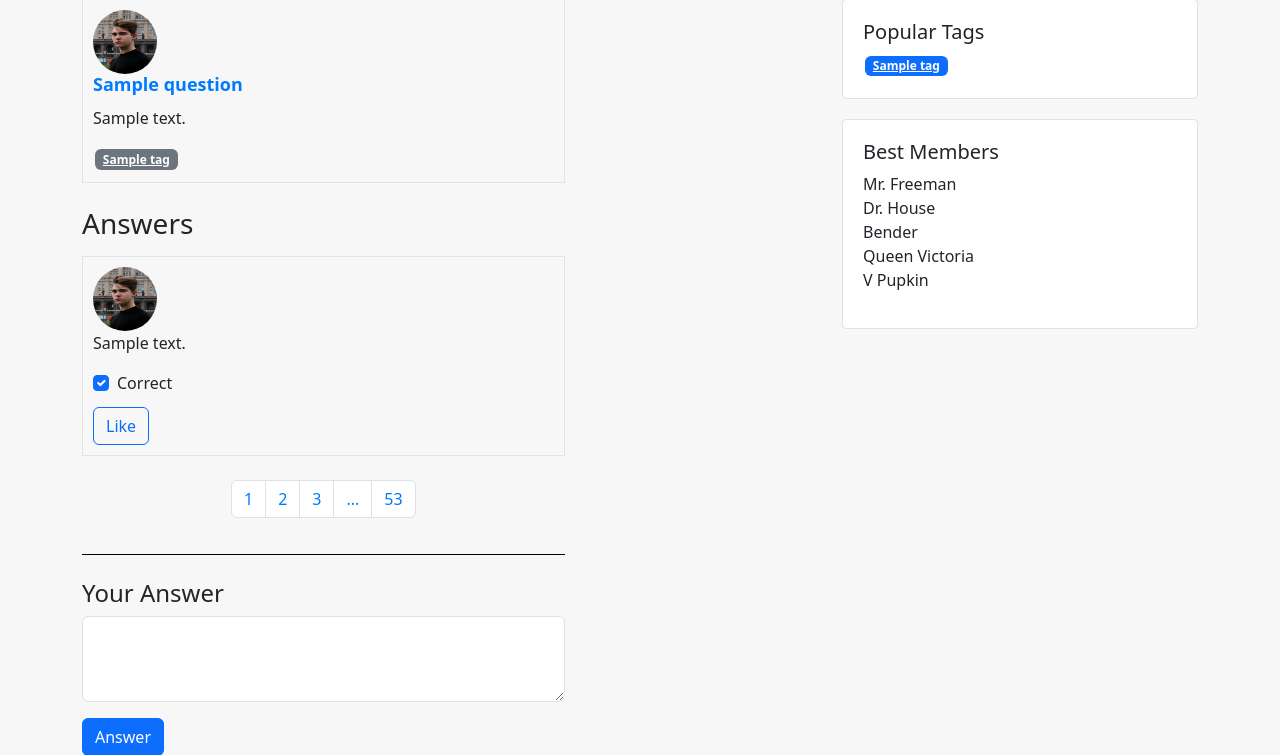
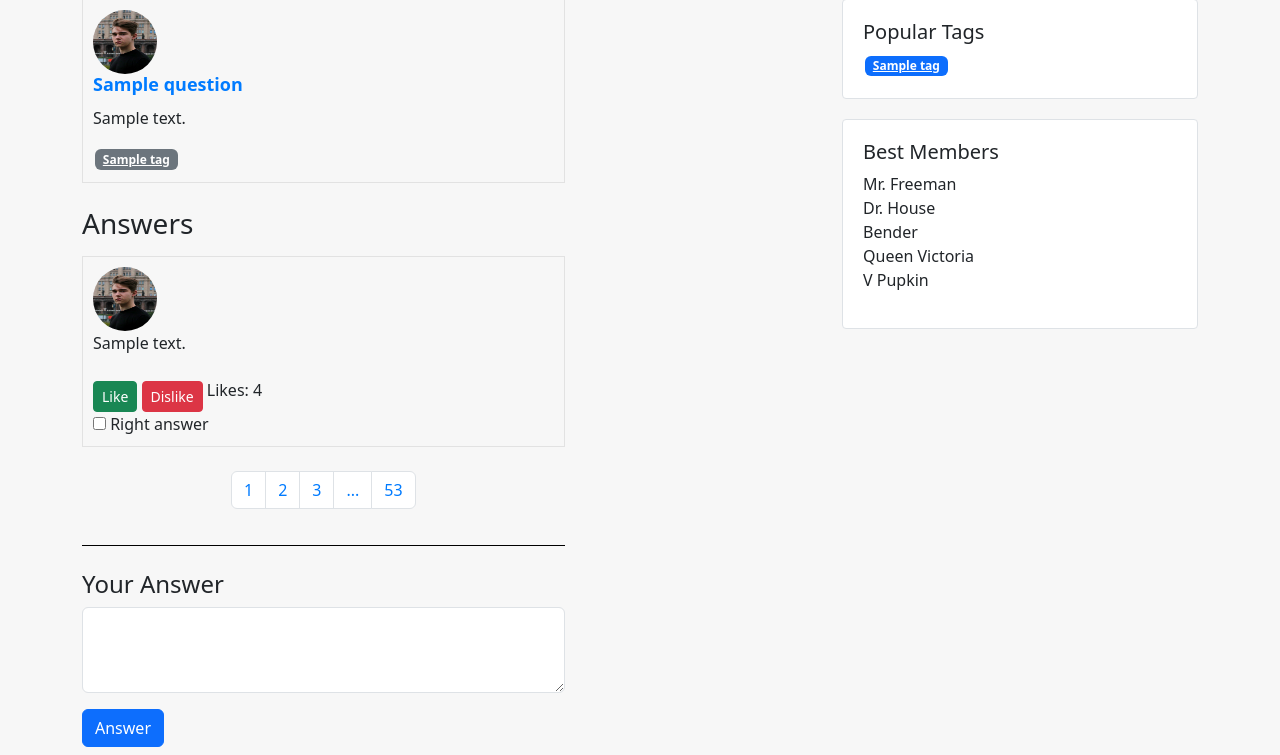
Before and after one commit to Rusy13/askme_ugarov, a Django app: page /question/1 in a window 1280 px wide. Shown: the part 82-837 px from the top of the page. Run offline with Django 5.2, Linux system fonts and the light colour scheme; tables that the repository leaves empty hold one stand-in row (values such as "Sample post").

Commit message:
[TPHW-5]: likes and checkbox

```diff
--- /dev/null
+++ b/technop/main/static/js/main.js
@@ -0,0 +1,167 @@
+const items = document.getElementsByClassName('like-section');
+const answer_like_section = document.getElementsByClassName('like-container');
+const right_answer = document.getElementsByClassName('more-info');
+
+function getCSRFToken() {
+    // Extract the CSRF token from the cookie
+    const cookieValue = document.cookie
+        .split('; ')
+        .find(row => row.startsWith('csrftoken='))
+        .split('=')[1];
+
+    return cookieValue;
+}
+
+const question_like_url = "/question_like";
+const answer_like_url = "/answer_like";
+const right_answer_url = "/right_answer";
+
+const csrfToken = getCSRFToken();
+
+
+
+
+
+
+
+
+
+
+
+// question_like
+for (let it of items) {
+    const [buttonLike, buttonDislike, text, counter] = it.children;
+    buttonLike.addEventListener('click', () => {
+        const headers = new Headers({
+            'X-CSRFToken': csrfToken,
+        });
+
+        const formData = new FormData();
+        formData.append('question_id', buttonLike.dataset.id);
+        formData.append('value', buttonLike.dataset.value);
+
+        const request = new Request(question_like_url, {
+            method: 'POST',
+            headers: headers,
+            body: formData,
+        });
+
+        fetch(request)
+            .then((response) => response.json())
+            .then((data) => {
+                console.log("Question Like Count:", data.count); // Логирование значения счетчика
+                counter.innerHTML = data.count;
+            });
+    });
+
+    buttonDislike.addEventListener('click', () => {
+        const headers = new Headers({
+            'X-CSRFToken': csrfToken,
+        });
+
+        const formData = new FormData();
+        formData.append('question_id', buttonLike.dataset.id);
+
+        const request = new Request(question_like_url, {
+            method: 'POST',
+            headers: headers,
+            body: formData,
+        });
+
+        fetch(request)
+            .then((response) => response.json())
+            .then((data) => {
+                console.log("Question Dislike Count:", data.count); // Логирование значения счетчика
+                counter.innerHTML = data.count;
+            });
+    });
+}
+
+
+
+
+
+
+// answer_like
+for (let it of answer_like_section) {
+    const [buttonLike, buttonDislike, text, counter] = it.children;
+    buttonLike.addEventListener('click', () => {
+        const headers = new Headers({
+            'X-CSRFToken': csrfToken,
+        });
+
+        const formData = new FormData();
+        formData.append('answer_id', buttonLike.dataset.id);
+        formData.append('value', buttonLike.dataset.value);
+
+        const request = new Request(answer_like_url, {
+            method: 'POST',
+            headers: headers,
+            body: formData,
+        });
+
+        fetch(request)
+            .then((response) => response.json())
+            .then((data) => {
+                console.log("Answer Like Count:", data.count); // Логирование значения счетчика
+                counter.innerHTML = data.count;
+            });
+    });
+
+    buttonDislike.addEventListener('click', () => {
+        const headers = new Headers({
+            'X-CSRFToken': csrfToken,
+        });
+
+        const formData = new FormData();
+        formData.append('answer_id', buttonLike.dataset.id);
+
+        const request = new Request(answer_like_url, {
+            method: 'POST',
+            headers: headers,
+            body: formData,
+        });
+
+        fetch(request)
+            .then((response) => response.json())
+            .then((data) => {
+                console.log("Answer Dislike Count:", data.count); // Логирование значения счетчика
+                counter.innerHTML = data.count;
+            });
+    });
+}
+
+
+
+// right_answer
+for (let item of right_answer) {
+    const [right_answer_change] = item.children;
+    right_answer_change.checked = (right_answer_change.dataset.value === 'True');
+
+    right_answer_change.addEventListener('click', () => {
+        const headers = new Headers({
+            'X-CSRFToken': csrfToken,
+        });
+
+        const formData = new FormData();
+        formData.append('question_id', right_answer_change.dataset.question_id);
+        formData.append('answer_id', right_answer_change.dataset.answer_id);
+        formData.append('value', right_answer_change.dataset.value);
+
+        const request = new Request('/right_answer', {
+            method: 'POST',
+            headers: headers,
+            body: formData,
+        });
+
+        fetch(request)
+            .then((response) => response.json())
+            .then((data) => {
+                console.log("Right Answer Count:", data.count); // Логирование значения счетчика
+                right_answer_change.value = right_answer_change.dataset.value;
+            })
+            .catch((error) => {
+                console.error('Error:', error);
+            });
+    });
+}
--- a/technop/main/templates/base.html
+++ b/technop/main/templates/base.html
@@ -1,3 +1,4 @@
+{% load static %}
 <!DOCTYPE html>
 <html lang="en">
 <head>
@@ -84,4 +85,7 @@
     <script src="https://cdn.jsdelivr.net/npm/bootstrap@5.3.3/dist/js/bootstrap.bundle.min.js"></script>
 </body>
 
+
+<script src="{% static 'js/main.js' %}"></script>
+
 </html>
--- a/technop/main/templates/question.html
+++ b/technop/main/templates/question.html
@@ -29,13 +29,29 @@
                     <img src="{% static 'image/photo.jpg' %}" class="mr-3 avatar" alt="avatar">
                     <div class="media-body">
                         <p>{{ answer.content }}</p>
-                        <div class="form-check">
+                        <!-- <div class="form-check">
                             <input class="form-check-input" type="checkbox" value="" id="flexCheckChecked" checked>
                             <label class="form-check-label" for="flexCheckChecked">
                                 Correct
                             </label>
+                        </div> -->
+                        <!-- <button class="btn btn-outline-primary like-button">Like</button> -->
+                        <!-- <button class="btn btn-outline-primary like-button" data-id="{{ answer.id }}" data-value="like">Like</button> -->
+                        <div class="like-container">
+                            <button class="btn btn-success btn-sm like-button ml-auto" data-id="{{ answer.id }}"
+                                data-value="like">Like</button>
+                            <button class="btn btn-danger btn-sm like-button ml-auto" data-id="{{ answer.id }}"
+                                data-value="dislike">Dislike</button>
+                            <span>Likes: </span>
+                            <span class="like-count">{{answer.rating}}</span>
+                            <div class="more-info">
+                                <input type="checkbox" class="right_answer" data-question_id="{{answer.question.id}}"
+                                    data-answer_id="{{answer.id}}" data-value="{{ answer.is_correct }}"> Right answer
+                            </div>
+                            <!-- <p>Created: {{ answer.created_at }}</p> -->
                         </div>
-                        <button class="btn btn-outline-primary like-button">Like</button>
+
+
                     </div>
                 </div>
                 {% endfor %}
@@ -62,6 +78,10 @@
 
     </div>
 </div>
+
+<script src="{% static 'js/main.js' %}"></script>
+
+
 {% endblock %}
 
                 <!-- <input type="text" class="form-control" id="title" name="title" placeholder="How to build a moon park ?" maxlength="100"> -->
--- a/technop/main/urls.py
+++ b/technop/main/urls.py
@@ -12,5 +12,14 @@ urlpatterns = [
     path('tag/<int:tag_id>', views.tag_questions, name='tag_questions'),
     path('logout/', views.logout_view, name='logout'),
     path('question/<int:question_id>/scroll/<int:answer_id>', views.question_with_scroll, name='question_with_scroll'),
+    # path('like_question/', views.like_question, name='like_question'),
+    # path('set_correct_answer/', views.set_correct_answer, name='set_correct_answer'),
 
+
+
+
+
+    path('question_like', views.like, name='like'),
+    path('answer_like', views.answer_like, name='answer_like'),
+    path('right_answer', views.right_answer, name='right_answer'),
 ]
--- a/technop/main/views.py
+++ b/technop/main/views.py
@@ -321,3 +321,97 @@ def tag_questions(request, tag_id):
     # Получаем все вопросы, связанные с этим тегом
     questions = tag.question_set.all()
     return render(request, 'tag_questions.html', {'tag': tag, 'questions': questions})
+
+
+
+
+
+
+
+
+
+
+
+
+
+
+
+
+from django.shortcuts import get_object_or_404
+from django.http import JsonResponse
+from .models import Question, Answer, Like
+
+from django.http import JsonResponse
+from django.shortcuts import get_object_or_404
+from .models import Answer, Like
+
+def answer_like(request):
+    id = request.POST.get('answer_id')
+    type = request.POST.get('value')
+    if type == 'like':
+        is_positive = True
+    else:
+        is_positive = False
+    answer = get_object_or_404(Answer, pk=id)
+    Like.objects.create(user=request.user, answer=answer, is_positive=is_positive)
+
+    # Увеличить или уменьшить рейтинг ответа в зависимости от типа лайка
+    if is_positive:
+        answer.rating += 1
+    else:
+        answer.rating -= 1
+    answer.save()  # Обновить рейтинг в базе данных
+
+    count = answer.rating
+
+    return JsonResponse({'count': count})
+
+
+def like(request):
+    id = request.POST.get('question_id')
+    type = request.POST.get('value')
+    if type == 'like':
+        is_positive = True
+    else:
+        is_positive = False
+    question = get_object_or_404(Question, pk=id)
+    Like.objects.create(user=request.user, question=question, is_positive=is_positive)
+
+    # Увеличить или уменьшить рейтинг в зависимости от типа лайка
+    if is_positive:
+        question.rating += 1
+    else:
+        question.rating -= 1
+    question.save()  # Обновить рейтинг в базе данных
+
+    count = question.rating
+
+    return JsonResponse({'count': count})
+
+
+from django.contrib.auth.decorators import login_required
+
+@login_required
+def right_answer(request):
+    # Получаем ID вопроса и ID ответа из POST-запроса
+    question_id = request.POST.get('question_id')
+    answer_id = request.POST.get('answer_id')
+
+    # Получаем объекты вопроса и ответа
+    question = get_object_or_404(Question, pk=question_id)
+    answer = get_object_or_404(Answer, pk=answer_id)
+
+    # Проверяем, является ли текущий пользователь автором вопроса
+    if request.user == question.author:
+        # Если да, то продолжаем выполнение кода
+
+        # Меняем правильный ответ на противоположное значение
+        answer.is_correct = not answer.is_correct
+        answer.save()
+
+        # Возвращаем JsonResponse с новым значением is_correct
+        return JsonResponse({'right_answer': answer.is_correct})
+    else:
+        # Если текущий пользователь не является автором вопроса,
+        # возвращаем JsonResponse с сообщением об ошибке
+        return JsonResponse({'error': 'Only the question author can select the correct answer.'}, status=403)
```
Also changed, not shown: technop/main/templates/index.html (+11 -1 lines).
